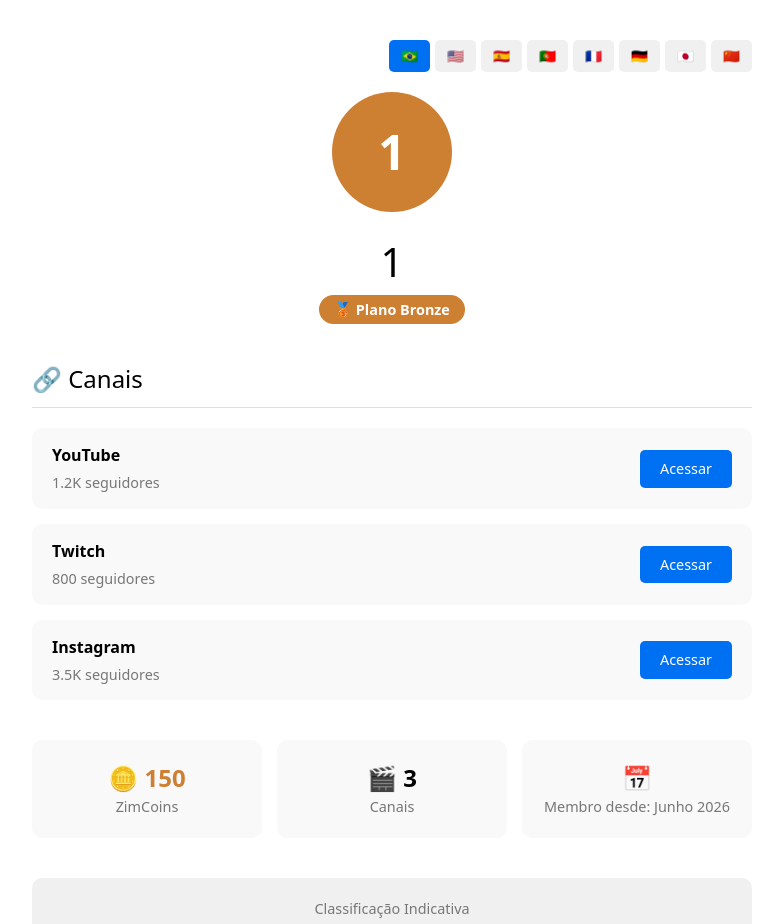
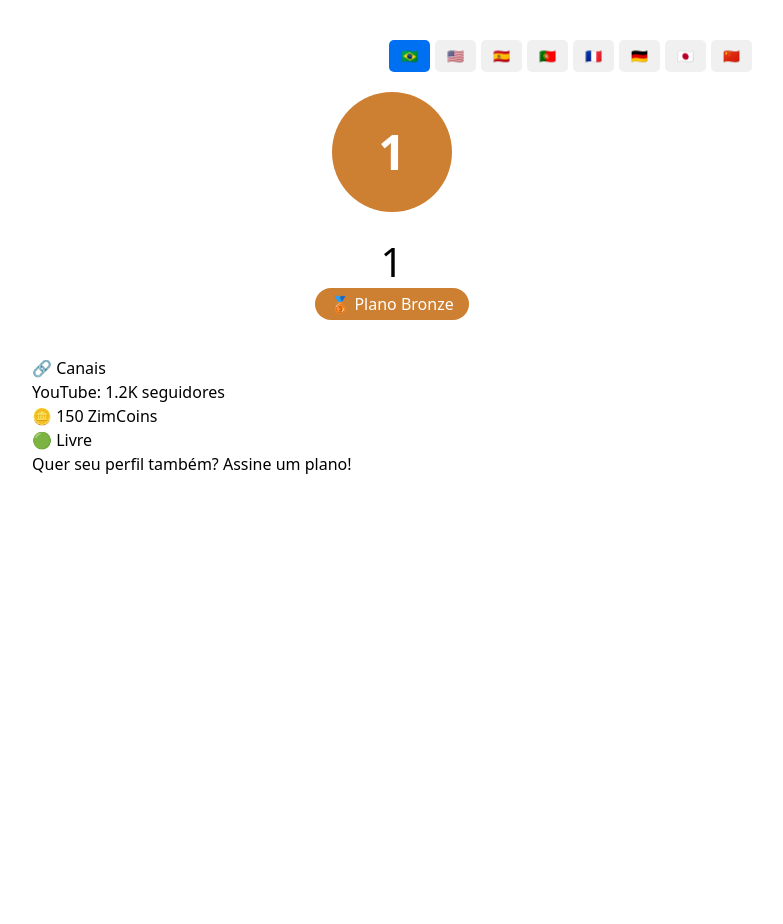
Before and after one commit to zimporiuns-eng/zimporiuns, a Next.js app: page /criador/1 in a window 1280 px wide. Shown: the top 924 px of the page, without its empty margins (248-1031 px from the left). After the commit the page ends 800 px from the top, so only its background shows below. Built offline with nearby package versions, Linux system fonts and the light colour scheme.

Commit message:
Separar generateStaticParams da página do cliente

```diff
--- /dev/null
+++ b/src/app/criador/[nome]/generateStaticParams.ts
@@ -0,0 +1,6 @@
+export function generateStaticParams() {
+  return [
+    { nome: 'exemplo' },
+    { nome: 'teste' }
+  ];
+}
--- a/src/app/criador/[nome]/page.tsx
+++ b/src/app/criador/[nome]/page.tsx
@@ -1,4 +1,4 @@
-
+'use client';
 
 import { useState } from 'react';
 import Link from 'next/link';
@@ -7,54 +7,14 @@ import { useParams } from 'next/navigation';
 type Idioma = 'pt-BR' | 'en' | 'es' | 'pt-PT' | 'fr' | 'de' | 'ja' | 'zh';
 
 const traducoes: Record<Idioma, any> = {
-  'pt-BR': {
-    plano: 'Plano', canais: 'Canais', seguidores: 'seguidores', acessar: 'Acessar',
-    zimcoins: 'ZimCoins', dataCadastro: 'Membro desde', classificacao: 'Classificação Indicativa',
-    rodape: 'Perfil hospedado no Zimporiuns — Diretório de Criadores Brasileiros',
-    cta: 'Quer seu perfil também? Assine um plano!', livre: 'Livre'
-  },
-  'en': {
-    plano: 'Plan', canais: 'Channels', seguidores: 'followers', acessar: 'Visit',
-    zimcoins: 'ZimCoins', dataCadastro: 'Member since', classificacao: 'Content Rating',
-    rodape: 'Profile hosted on Zimporiuns — Brazilian Creators Directory',
-    cta: 'Want your profile too? Subscribe to a plan!', livre: 'All Ages'
-  },
-  'es': {
-    plano: 'Plan', canais: 'Canales', seguidores: 'seguidores', acessar: 'Visitar',
-    zimcoins: 'ZimCoins', dataCadastro: 'Miembro desde', classificacao: 'Clasificación Indicativa',
-    rodape: 'Perfil alojado en Zimporiuns — Directorio de Creadores Brasileños',
-    cta: '¿Quieres tu perfil también? ¡Suscríbete a un plan!', livre: 'Libre'
-  },
-  'pt-PT': {
-    plano: 'Plano', canais: 'Canais', seguidores: 'seguidores', acessar: 'Aceder',
-    zimcoins: 'ZimCoins', dataCadastro: 'Membro desde', classificacao: 'Classificação Indicativa',
-    rodape: 'Perfil alojado no Zimporiuns — Diretório de Criadores Brasileiros',
-    cta: 'Quer o seu perfil também? Subscreva um plano!', livre: 'Livre'
-  },
-  'fr': {
-    plano: 'Plan', canais: 'Chaînes', seguidores: 'abonnés', acessar: 'Visiter',
-    zimcoins: 'ZimCoins', dataCadastro: 'Membre depuis', classificacao: 'Classification Indicative',
-    rodape: 'Profil hébergé sur Zimporiuns — Annuaire des Créateurs Brésiliens',
-    cta: 'Vous voulez votre profil aussi ? Abonnez-vous à un plan !', livre: 'Tous publics'
-  },
-  'de': {
-    plano: 'Plan', canais: 'Kanäle', seguidores: 'Abonnenten', acessar: 'Besuchen',
-    zimcoins: 'ZimCoins', dataCadastro: 'Mitglied seit', classificacao: 'Alterseinstufung',
-    rodape: 'Profil gehostet auf Zimporiuns — Brasilianisches Ersteller-Verzeichnis',
-    cta: 'Willst du auch dein Profil? Abonniere einen Plan!', livre: 'Freigegeben'
-  },
-  'ja': {
-    plano: 'プラン', canais: 'チャンネル', seguidores: 'フォロワー', acessar: '訪問',
-    zimcoins: 'ZimCoins', dataCadastro: '登録日', classificacao: 'コンテンツレーティング',
-    rodape: 'Zimporiunsでホストされているプロフィール — ブラジルのクリエイターディレクトリ',
-    cta: 'あなたもプロフィールを作りませんか？プランを購読しましょう！', livre: '全年齢'
-  },
-  'zh': {
-    plano: '计划', canais: '频道', seguidores: '粉丝', acessar: '访问',
-    zimcoins: 'ZimCoins', dataCadastro: '注册日期', classificacao: '内容分级',
-    rodape: '个人资料托管在 Zimporiuns — 巴西创作者目录',
-    cta: '您也想拥有个人资料吗？订阅计划！', livre: '全年龄'
-  }
+  'pt-BR': { plano: 'Plano', canais: 'Canais', seguidores: 'seguidores', acessar: 'Acessar', zimcoins: 'ZimCoins', dataCadastro: 'Membro desde', classificacao: 'Classificação Indicativa', rodape: 'Perfil hospedado no Zimporiuns', cta: 'Quer seu perfil também? Assine um plano!', livre: 'Livre' },
+  'en': { plano: 'Plan', canais: 'Channels', seguidores: 'followers', acessar: 'Visit', zimcoins: 'ZimCoins', dataCadastro: 'Member since', classificacao: 'Content Rating', rodape: 'Profile hosted on Zimporiuns', cta: 'Want your profile too? Subscribe!', livre: 'All Ages' },
+  'es': { plano: 'Plan', canais: 'Canales', seguidores: 'seguidores', acessar: 'Visitar', zimcoins: 'ZimCoins', dataCadastro: 'Miembro desde', classificacao: 'Clasificación', rodape: 'Perfil alojado en Zimporiuns', cta: '¿Quieres tu perfil? ¡Suscríbete!', livre: 'Libre' },
+  'pt-PT': { plano: 'Plano', canais: 'Canais', seguidores: 'seguidores', acessar: 'Aceder', zimcoins: 'ZimCoins', dataCadastro: 'Membro desde', classificacao: 'Classificação', rodape: 'Perfil alojado no Zimporiuns', cta: 'Quer o seu perfil? Subscreva!', livre: 'Livre' },
+  'fr': { plano: 'Plan', canais: 'Chaînes', seguidores: 'abonnés', acessar: 'Visiter', zimcoins: 'ZimCoins', dataCadastro: 'Membre depuis', classificacao: 'Classification', rodape: 'Profil hébergé sur Zimporiuns', cta: 'Votre profil ? Abonnez-vous!', livre: 'Tous publics' },
+  'de': { plano: 'Plan', canais: 'Kanäle', seguidores: 'Abonnenten', acessar: 'Besuchen', zimcoins: 'ZimCoins', dataCadastro: 'Mitglied seit', classificacao: 'Alterseinstufung', rodape: 'Profil gehostet auf Zimporiuns', cta: 'Dein Profil? Abonnieren!', livre: 'Freigegeben' },
+  'ja': { plano: 'プラン', canais: 'チャンネル', seguidores: 'フォロワー', acessar: '訪問', zimcoins: 'ZimCoins', dataCadastro: '登録日', classificacao: 'レーティング', rodape: 'Zimporiunsでホスト', cta: 'プロフィールを作成！', livre: '全年齢' },
+  'zh': { plano: '计划', canais: '频道', seguidores: '粉丝', acessar: '访问', zimcoins: 'ZimCoins', dataCadastro: '注册日期', classificacao: '分级', rodape: '托管在 Zimporiuns', cta: '创建您的资料！', livre: '全年龄' }
 };
 
 const idiomas = [
@@ -64,91 +24,30 @@ const idiomas = [
   { codigo: 'ja', bandeira: '🇯🇵' }, { codigo: 'zh', bandeira: '🇨🇳' }
 ];
 
-// Esta função é necessária para output: 'export'
-export function generateStaticParams() {
-  return [
-    { nome: 'exemplo' },
-    { nome: 'teste' }
-  ];
-}
-
 export default function PerfilCriador() {
   const params = useParams();
   const [idioma, setIdioma] = useState<Idioma>('pt-BR');
   const t = traducoes[idioma];
-
-  const criador = {
-    nome: params?.nome as string || 'Criador',
-    plano: 'Bronze',
-    canais: [
-      { plataforma: 'YouTube', url: 'https://youtube.com/@exemplo', seguidores: '1.2K' },
-      { plataforma: 'Twitch', url: 'https://twitch.tv/exemplo', seguidores: '800' },
-      { plataforma: 'Instagram', url: 'https://instagram.com/exemplo', seguidores: '3.5K' }
-    ],
-    classificacao: 'Livre',
-    zimcoins: 150,
-    dataCadastro: 'Junho 2026'
-  };
-
-  const corPlano = criador.plano === 'Bronze' ? '#CD7F32' : criador.plano === 'Silver' ? '#C0C0C0' : criador.plano === 'Gold' ? '#FFD700' : '#B87333';
+  const criador = { nome: params?.nome as string || 'Criador', plano: 'Bronze', canais: [{ plataforma: 'YouTube', url: '#', seguidores: '1.2K' }], classificacao: 'Livre', zimcoins: 150, dataCadastro: 'Junho 2026' };
+  const corPlano = criador.plano === 'Bronze' ? '#CD7F32' : '#C0C0C0';
 
   return (
     <div style={{ padding: '40px', maxWidth: '800px', margin: '0 auto' }}>
       <div style={{ textAlign: 'right', marginBottom: '20px', display: 'flex', flexWrap: 'wrap', justifyContent: 'flex-end', gap: '5px' }}>
         {idiomas.map((lang) => (
-          <button key={lang.codigo} onClick={() => setIdioma(lang.codigo as Idioma)}
-            style={{ padding: '6px 12px', backgroundColor: idioma === lang.codigo ? '#0070f3' : '#f0f0f0', color: idioma === lang.codigo ? 'white' : '#333', border: 'none', borderRadius: '5px', cursor: 'pointer', fontSize: '0.85rem' }}
-          >{lang.bandeira}</button>
+          <button key={lang.codigo} onClick={() => setIdioma(lang.codigo as Idioma)} style={{ padding: '6px 12px', backgroundColor: idioma === lang.codigo ? '#0070f3' : '#f0f0f0', color: idioma === lang.codigo ? 'white' : '#333', border: 'none', borderRadius: '5px', cursor: 'pointer', fontSize: '0.85rem' }}>{lang.bandeira}</button>
         ))}
       </div>
-
       <div style={{ textAlign: 'center', marginBottom: '40px' }}>
-        <div style={{ width: '120px', height: '120px', borderRadius: '50%', backgroundColor: corPlano, margin: '0 auto 20px', display: 'flex', alignItems: 'center', justifyContent: 'center', fontSize: '3rem', color: 'white', fontWeight: 'bold' }}>
-          {criador.nome.charAt(0)}
-        </div>
-        <h1 style={{ fontSize: '2.5rem', marginBottom: '5px' }}>{criador.nome}</h1>
-        <span style={{ backgroundColor: corPlano, color: 'white', padding: '5px 15px', borderRadius: '20px', fontSize: '0.9rem', fontWeight: 'bold' }}>
-          🥉 {t.plano} {criador.plano}
-        </span>
+        <div style={{ width: '120px', height: '120px', borderRadius: '50%', backgroundColor: corPlano, margin: '0 auto 20px', display: 'flex', alignItems: 'center', justifyContent: 'center', fontSize: '3rem', color: 'white', fontWeight: 'bold' }}>{criador.nome.charAt(0)}</div>
+        <h1 style={{ fontSize: '2.5rem' }}>{criador.nome}</h1>
+        <span style={{ backgroundColor: corPlano, color: 'white', padding: '5px 15px', borderRadius: '20px' }}>🥉 {t.plano} {criador.plano}</span>
       </div>
-
-      <h2 style={{ fontSize: '1.5rem', marginBottom: '20px', borderBottom: '1px solid #e0e0e0', paddingBottom: '10px' }}>🔗 {t.canais}</h2>
-      <div style={{ display: 'grid', gap: '15px', marginBottom: '40px' }}>
-        {criador.canais.map((canal, index) => (
-          <div key={index} style={{ display: 'flex', justifyContent: 'space-between', alignItems: 'center', padding: '15px 20px', backgroundColor: '#f9f9f9', borderRadius: '10px' }}>
-            <div>
-              <strong>{canal.plataforma}</strong>
-              <p style={{ color: '#777', margin: '5px 0 0 0', fontSize: '0.9rem' }}>{canal.seguidores} {t.seguidores}</p>
-            </div>
-            <a href={canal.url} target="_blank" rel="noopener noreferrer" style={{ backgroundColor: '#0070f3', color: 'white', padding: '8px 20px', borderRadius: '5px', textDecoration: 'none', fontSize: '0.9rem' }}>{t.acessar}</a>
-          </div>
-        ))}
-      </div>
-
-      <div style={{ display: 'grid', gridTemplateColumns: 'repeat(3, 1fr)', gap: '15px', marginBottom: '40px' }}>
-        <div style={{ textAlign: 'center', padding: '20px', backgroundColor: '#f9f9f9', borderRadius: '10px' }}>
-          <p style={{ fontSize: '1.5rem', fontWeight: 'bold', color: corPlano }}>🪙 {criador.zimcoins}</p>
-          <p style={{ color: '#777', fontSize: '0.9rem' }}>{t.zimcoins}</p>
-        </div>
-        <div style={{ textAlign: 'center', padding: '20px', backgroundColor: '#f9f9f9', borderRadius: '10px' }}>
-          <p style={{ fontSize: '1.5rem', fontWeight: 'bold' }}>🎬 {criador.canais.length}</p>
-          <p style={{ color: '#777', fontSize: '0.9rem' }}>{t.canais}</p>
-        </div>
-        <div style={{ textAlign: 'center', padding: '20px', backgroundColor: '#f9f9f9', borderRadius: '10px' }}>
-          <p style={{ fontSize: '1.5rem', fontWeight: 'bold' }}>📅</p>
-          <p style={{ color: '#777', fontSize: '0.9rem' }}>{t.dataCadastro}: {criador.dataCadastro}</p>
-        </div>
-      </div>
-
-      <div style={{ textAlign: 'center', padding: '20px', backgroundColor: '#f0f0f0', borderRadius: '10px', marginBottom: '30px' }}>
-        <p style={{ fontSize: '0.9rem', color: '#777' }}>{t.classificacao}</p>
-        <p style={{ fontSize: '2rem', fontWeight: 'bold', color: '#4CAF50' }}>🟢 {t.livre}</p>
-      </div>
-
-      <div style={{ textAlign: 'center', padding: '20px', borderTop: '1px solid #e0e0e0', color: '#999' }}>
-        <p>{t.rodape}</p>
-        <Link href="/planos" style={{ color: '#0070f3', textDecoration: 'none', fontWeight: 'bold' }}>{t.cta}</Link>
-      </div>
+      <h2>🔗 {t.canais}</h2>
+      {criador.canais.map((c, i) => <p key={i}>{c.plataforma}: {c.seguidores} {t.seguidores}</p>)}
+      <p>🪙 {criador.zimcoins} {t.zimcoins}</p>
+      <p>🟢 {t.livre}</p>
+      <Link href="/planos">{t.cta}</Link>
     </div>
   );
 }
```
